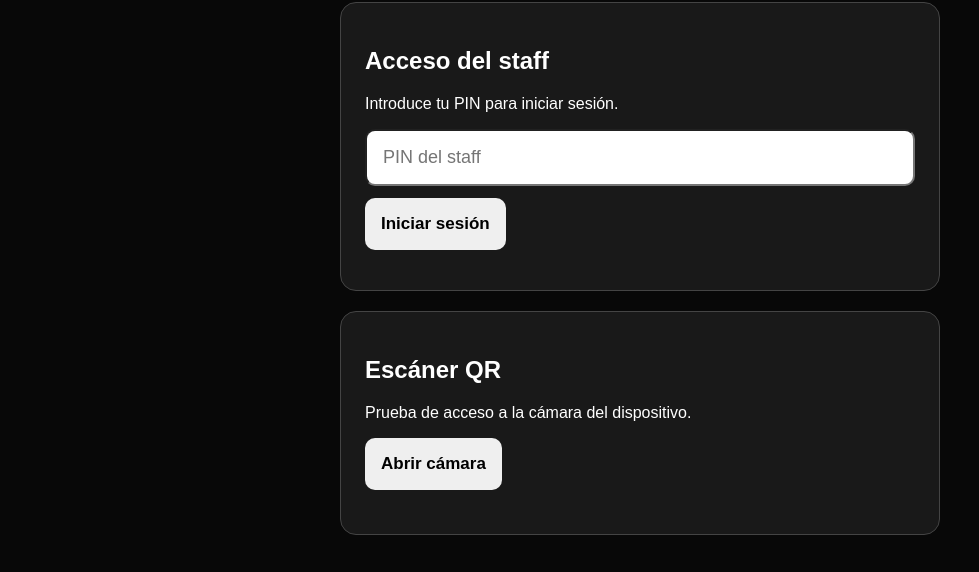
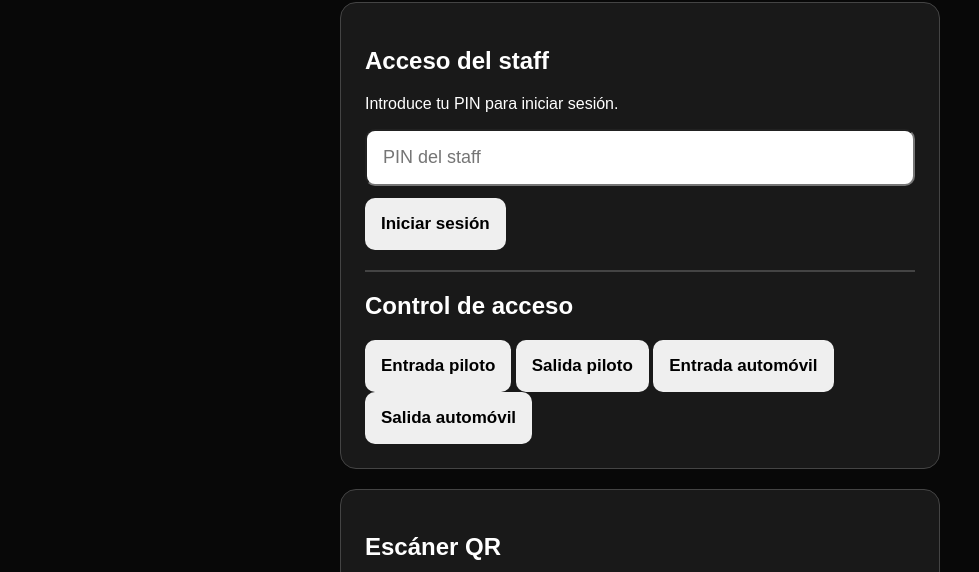
Before and after one commit to juanjomosob/time-attack-accesos-2027, a plain HTML site: page index.html in a window 1280 px wide. Shown: the part 160-732 px from the top of the page, without its empty margins (0-979 px from the left). Drawn offline with Linux system fonts and the light colour scheme.

Commit message:
Prueba visual de botones de acceso

```diff
--- a/index.html
+++ b/index.html
@@ -60,7 +60,7 @@
 
   <p id="loginStatus"></p>
 
-<div id="fichaPiloto" style="display:none; margin-top:20px;">
+  <div id="fichaPiloto" style="display:block; margin-top:20px;">
   <hr style="border:1px solid #444;">
 
   <h2>Control de acceso</h2>
```
